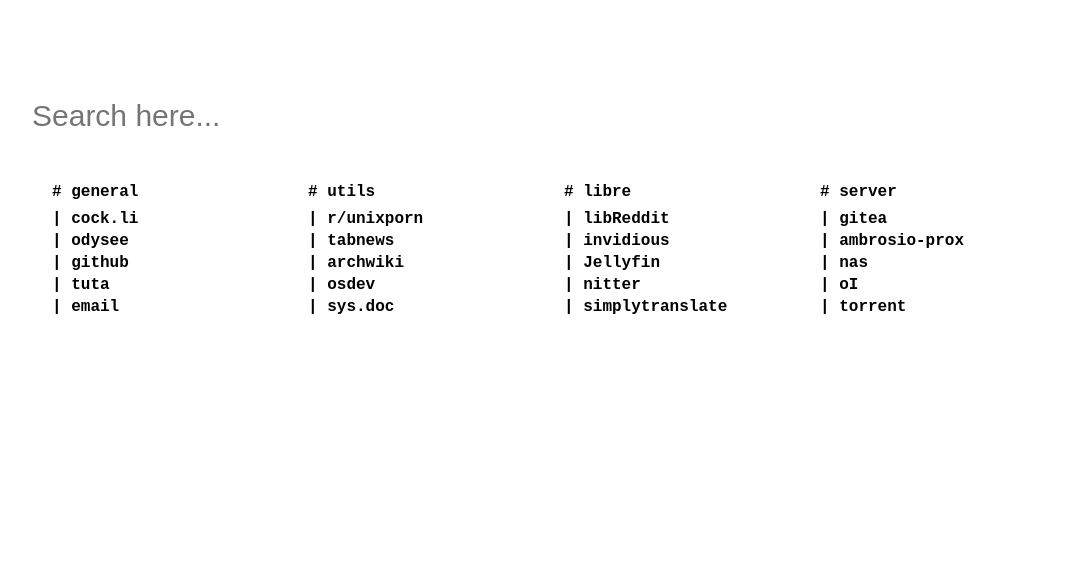
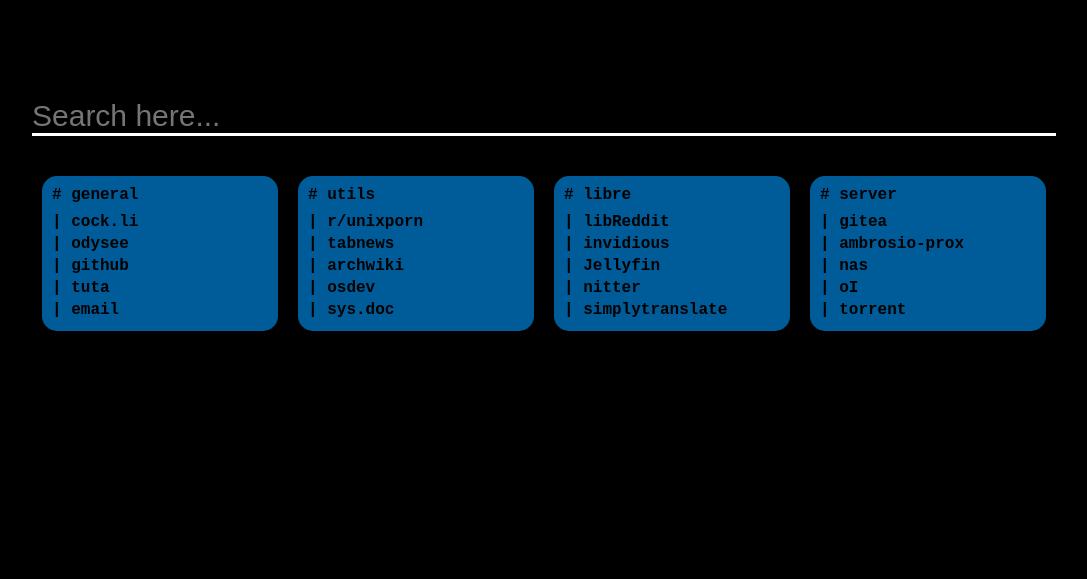
Before and after one commit to aou-aou/startpage, a website with bundled scripts: page public/home/index.html in a window 1280 px wide. Shown: the part 221-800 px from the top of the page, without its empty margins (96-1183 px from the left). Built offline with nearby package versions, Linux system fonts and the light colour scheme; no server answers.

Commit message:
fix: Edited status code 500 for 404.
ref: Removed unnecessaty console.log.

feat: Added default colors.

fix: More visible coloring.

```diff
--- a/public/home/index.html
+++ b/public/home/index.html
@@ -12,7 +12,6 @@
   <link href="https://cdnjs.cloudflare.com/ajax/libs/font-awesome/5.15.3/css/all.min.css" rel="stylesheet">
 </head>
 <body>
-	<canvas id="canvas"></canvas>
   <div class="content">
     <div id="time"></div>
 		<div id="weather"></div>
--- a/public/home/js/colorizer.js
+++ b/public/home/js/colorizer.js
@@ -3,13 +3,19 @@
 	fetch('http://localhost/color')
 	.then(response => response.json())
 	.then(colors => {
+		console.log(colors)
 
-		console.log(colors)
-		document.documentElement.style.setProperty('--background', colors.special.background);
+		document.documentElement.style.setProperty('--background', colors.colors.color0);
   	document.documentElement.style.setProperty('--foreground', colors.special.foreground);
-  	document.documentElement.style.setProperty('--color0', colors.colors.color0);
-  	document.documentElement.style.setProperty('--color1', colors.colors.color1);
-  	document.documentElement.style.setProperty('--color2', colors.colors.color6);
+  	document.documentElement.style.setProperty('--color1', colors.colors.color10);
+  	document.documentElement.style.setProperty('--color0', colors.colors.color12);
+  	document.documentElement.style.setProperty('--color2', colors.colors.color14);
 	})
-	.catch(error => console.error('Erro ao carregar o arquivo JSON:', error));
+	.catch( (error ) => {
+		document.documentElement.style.setProperty('--background', '#000')
+  	document.documentElement.style.setProperty('--foreground', '#000')
+  	document.documentElement.style.setProperty('--color1', '#005c99')
+  	document.documentElement.style.setProperty('--color0', '#ccf5ff')
+  	document.documentElement.style.setProperty('--color2', '#fff')
+	})
 }
--- a/public/home/style.css
+++ b/public/home/style.css
@@ -38,14 +38,11 @@
   margin-top: 10%;
 }
 
-
-
 .ui-widget-content{
 	background-color: var(--background) !important;
 	color: var(--color2);
 	border: 2px solid var(--color2);
 	position: absolute;
-
 }
 
 .ui-menu-item {
@@ -54,7 +51,7 @@
 
 .ui-state-active{
 	background-color: var(--color2) !important;
-	color: var(--color1)
+	color: var(--background)
 }
 
 .ui-helper-hidden-accessible{
@@ -89,7 +86,7 @@
 
 a {
   text-decoration: none;
-  color: var(--color2);
+  color: var(--background);
   display: block;
   margin-right: 33%;
   display: inline-block;
@@ -110,7 +107,7 @@
 }
 
 a:hover{
-  color: var(--foreground);
+  color: var(--color2);
 }
 
 .list {
@@ -146,16 +143,6 @@
   margin-top:200px;
 }
 
-canvas{
-	background-color: var(--background);
-	position: fixed;
-	top: 0;
-	left: 0;
-	width: 100%;
-	height: 100%;
-	z-index: -1;
-}
-
 @media only screen and (max-width: 1130px) {
   .list{
     flex: 2 1 35% ;
--- a/server.js
+++ b/server.js
@@ -35,12 +35,9 @@
 
 app.get('/color', (req, res) => {
   const filePath = path.join(os.homedir(), '.cache', 'wal', 'colors.json');
-
-	console.log(filePath);
   fs.readFile(filePath, 'utf8', (err, data) => {
     if (err) {
-			console.log(err)
-      res.status(500).send('Erro ao carregar o arquivo  ');
+      res.status(404).send('Erro ao carregar o arquivo JSON');
     } else {
       res.json(JSON.parse(data));
     }
```
